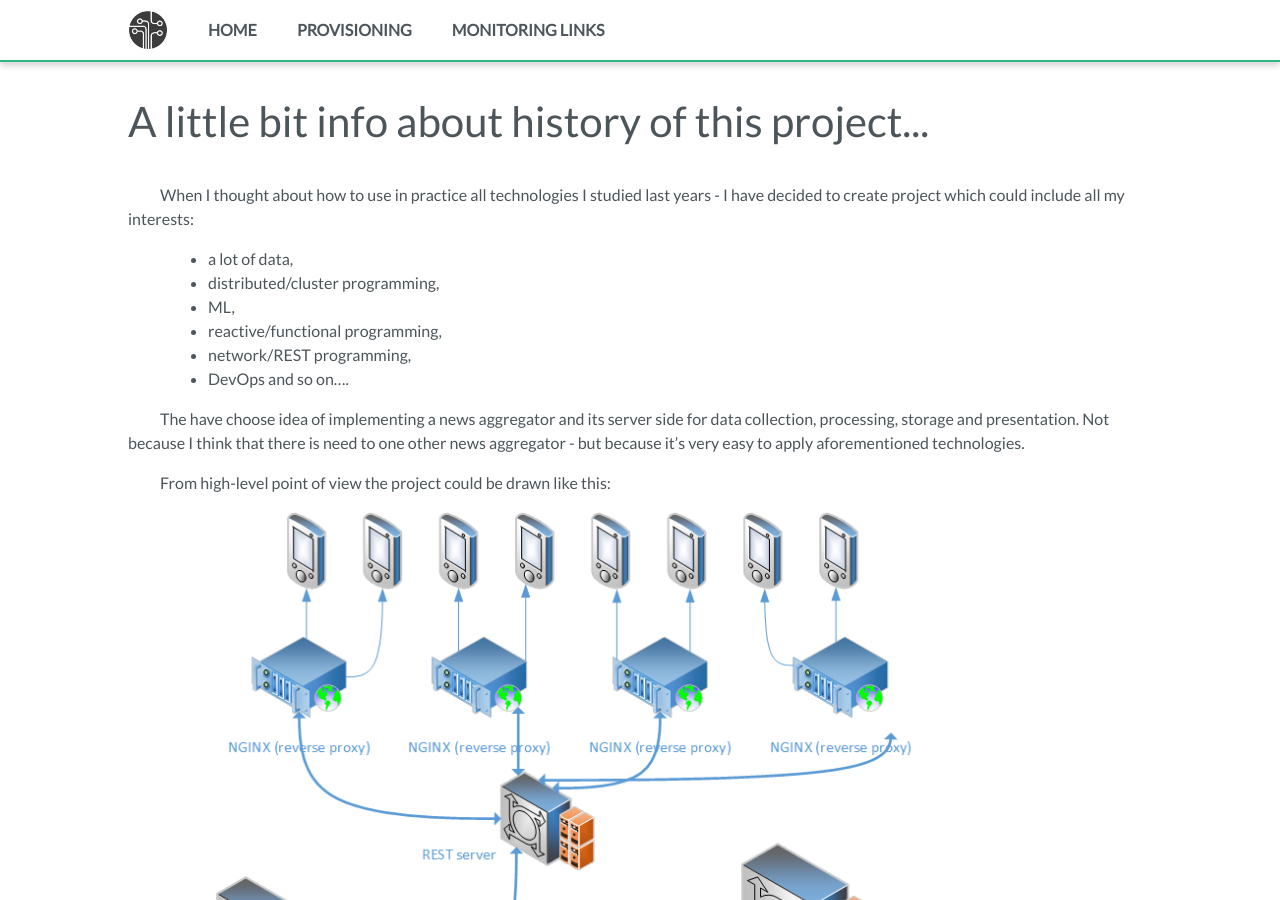
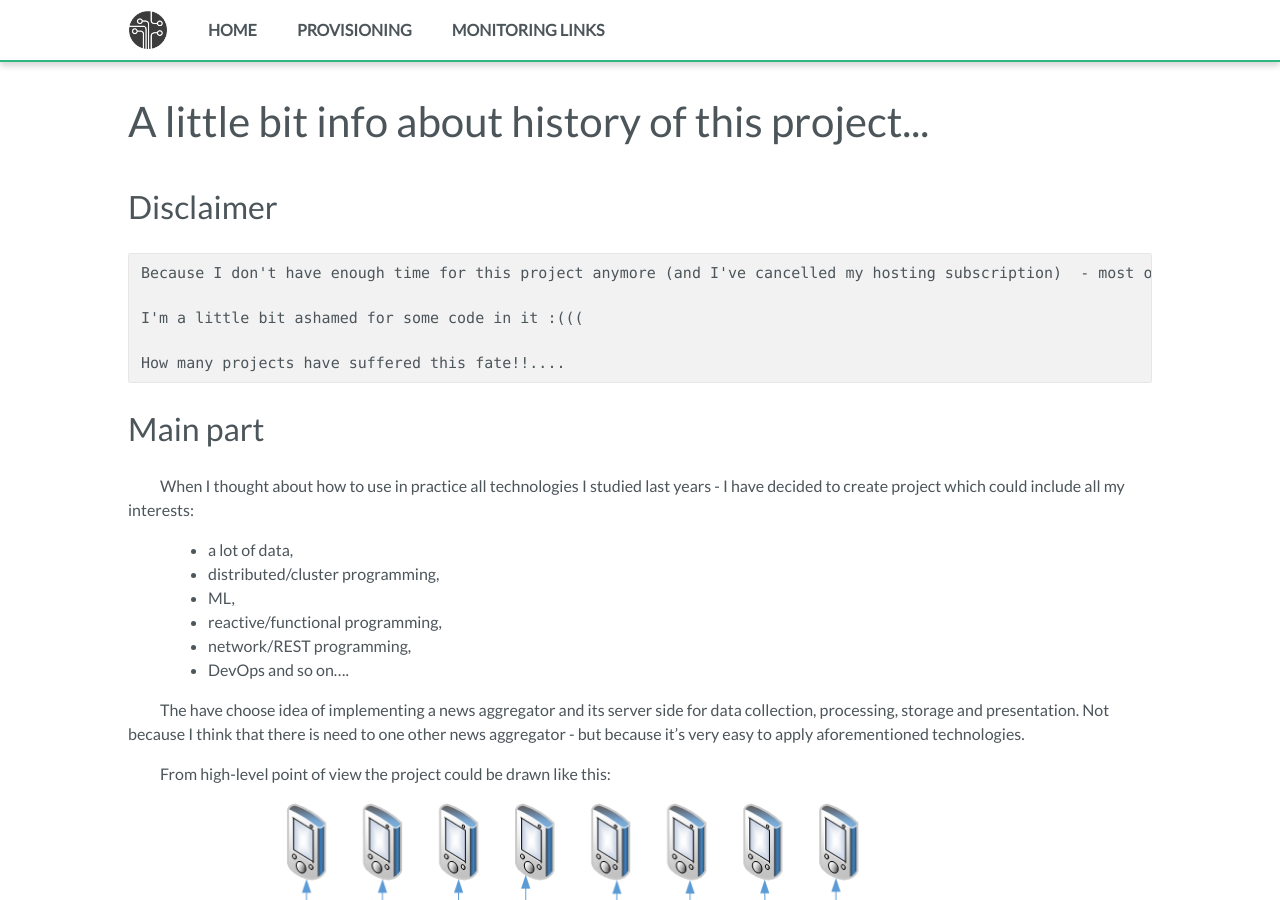
Before and after one commit to fedor-malyshkin/story_line2_build, a Jekyll site: the page built from docs/index.md, in a window 1280 px wide and 900 px high. Built offline with Jekyll 4.4.1, drawn with Linux system fonts in a browser that asks for light colours.

Commit message:
Add header disclaimer

````diff
--- a/docs/index.md
+++ b/docs/index.md
@@ -3,6 +3,16 @@ title: A little bit info about history of this project...
 layout: post
 ---
 
+# Disclaimer
+```
+Because I don't have enough time for this project anymore (and I've cancelled my hosting subscription)  - most of the links to services are dead. However, I decided to keep this repo and simply don't publish links to it.
+
+I'm a little bit ashamed for some code in it :(((
+
+How many projects have suffered this fate!!....
+```
+
+# Main part
 When I thought about how to use in practice all technologies I studied last years - I have decided to create project which could include all my interests:
 
 * a lot of data,
````
Also changed, not shown: README.md.
